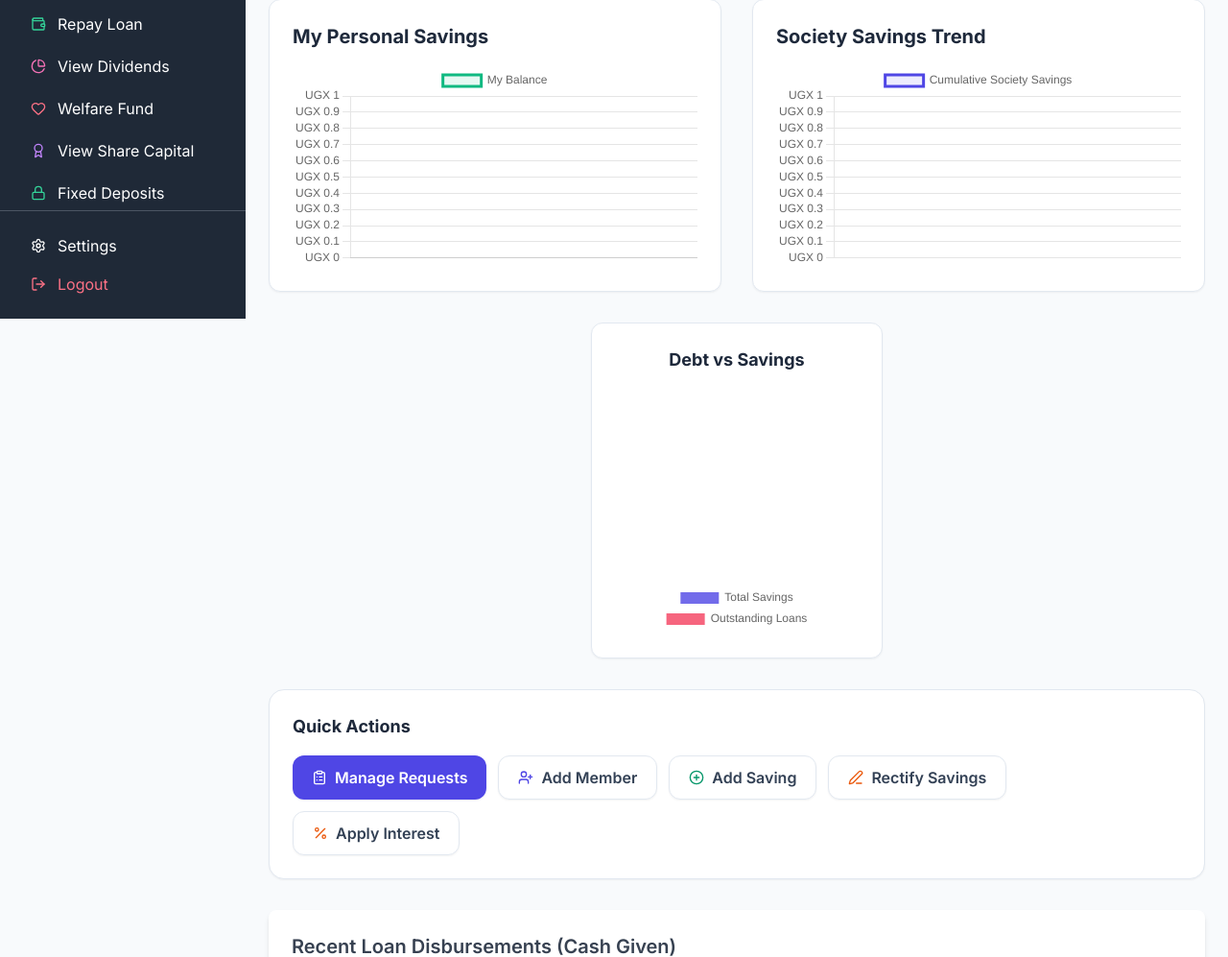
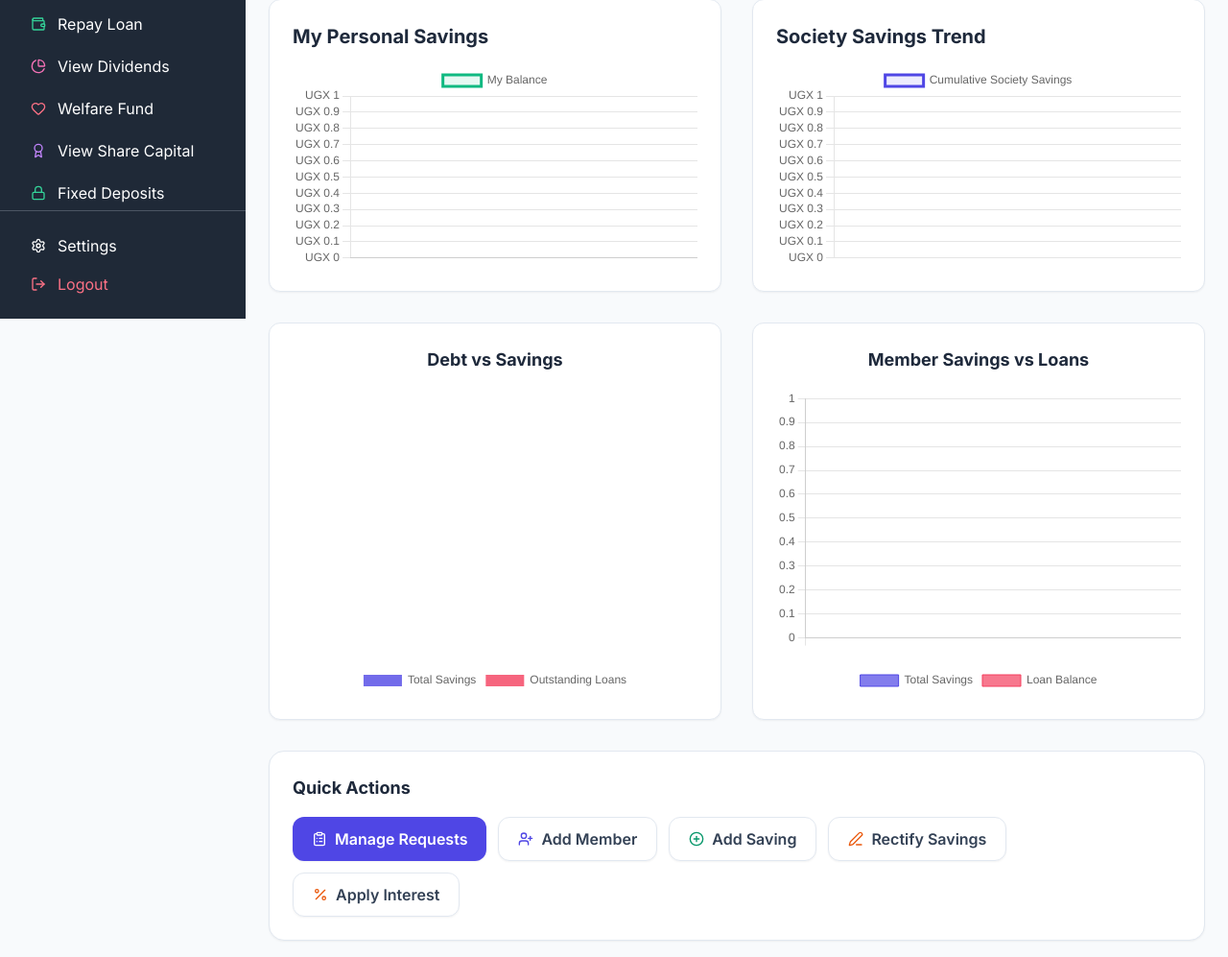
Before and after one commit to Nuwa-Peter/poa-savings-system, a PHP site: page /admin_dashboard.php in a window 1280 px wide. Shown: the part 468-1465 px from the top of the page at 96% size. Run offline with PHP 8.4, Linux system fonts and the light colour scheme; the visitor is signed in with stand-in values (Sample User, id 1); data that the repository does not hold is empty; some libraries are stand-ins or nearby versions.

Commit message:
Implement side-by-side member analytics and enforce loan disbursement logic.
- Added "Member Savings vs Loans" grouped bar chart to the admin dashboard, dynamically listing all society members.
- Reorganized the secondary analytics section into a 2-column grid (Debt vs Savings & Member Comparison).
- Strictly enforced guarantor approval in process_request_action.php before admins can finalize loans.
- Updated financial_reports.php to correctly treat approved loans as cash outflows.
- Modernized manage_requests.php UI with "Approve & Disburse" buttons and informative tooltips.
- Added "Recent Loan Disbursements" history to the admin dashboard for immediate oversight.
- Fixed database truncation errors by migrating ENUM status columns to VARCHAR(50).
- Provided fail-safe repair_db.php for manual database schema restoration.

Co-authored-by: Nuwa-Peter <42400890+Nuwa-Peter@users.noreply.github.com>

```diff
--- a/admin_dashboard.php
+++ b/admin_dashboard.php
@@ -80,6 +80,29 @@ try {
         $personal_running_total += $row['amount'];
         $personal_labels[] = date("M j, Y", strtotime($row['created_at']));
         $personal_cumulative_values[] = $personal_running_total;
+    }
+
+    // 7. Member-wise Financial Comparison Data
+    $member_comp_stmt = $pdo->query("
+        SELECT
+            u.first_name,
+            u.surname,
+            COALESCE((SELECT SUM(amount) FROM savings WHERE user_id = u.id), 0) as total_saved,
+            COALESCE((SELECT SUM(balance) FROM loans WHERE user_id = u.id AND status = 'approved'), 0) as loan_balance
+        FROM users u
+        WHERE u.id != 1
+        ORDER BY total_saved DESC
+    ");
+    $member_comp_data = $member_comp_stmt->fetchAll(PDO::FETCH_ASSOC);
+
+    $member_names = [];
+    $member_savings = [];
+    $member_loans = [];
+
+    foreach ($member_comp_data as $row) {
+        $member_names[] = $row['first_name'] . ' ' . $row['surname'];
+        $member_savings[] = (float)$row['total_saved'];
+        $member_loans[] = (float)$row['loan_balance'];
     }
 
 } catch (PDOException $e) {
@@ -293,11 +316,17 @@ try {
     </div>
 
     <!-- Secondary Analytics -->
-    <div class="hidden lg:grid grid-cols-1 lg:grid-cols-3 gap-8 mt-8">
-        <div class="lg:col-start-2 bg-white p-6 rounded-xl shadow-sm border border-slate-200">
+    <div class="grid grid-cols-1 lg:grid-cols-2 gap-8 mt-8">
+        <div class="bg-white p-6 rounded-xl shadow-sm border border-slate-200">
             <h3 class="text-lg font-bold text-slate-800 mb-4 text-center">Debt vs Savings</h3>
-            <div class="h-64 flex justify-center">
+            <div class="h-80 flex justify-center">
                 <canvas id="liquidityChart"></canvas>
+            </div>
+        </div>
+        <div class="bg-white p-6 rounded-xl shadow-sm border border-slate-200">
+            <h3 class="text-lg font-bold text-slate-800 mb-4 text-center">Member Savings vs Loans</h3>
+            <div class="h-80">
+                <canvas id="memberComparisonChart"></canvas>
             </div>
         </div>
     </div>
@@ -524,6 +553,7 @@ document.addEventListener('DOMContentLoaded', function () {
                 datasets: [{
                     data: [<?php echo $system_stats['total_savings']; ?>, <?php echo $system_stats['total_loan_balance']; ?>],
                     backgroundColor: ['rgba(79, 70, 229, 0.8)', 'rgba(244, 63, 94, 0.8)'],
+                    hoverOffset: 15,
                     borderWidth: 0
                 }]
             },
@@ -531,7 +561,14 @@ document.addEventListener('DOMContentLoaded', function () {
                 responsive: true,
                 maintainAspectRatio: false,
                 plugins: {
-                    legend: { position: 'bottom' }
+                    legend: { position: 'bottom' },
+                    tooltip: {
+                        callbacks: {
+                            label: function(context) {
+                                return context.label + ': UGX ' + context.parsed.toLocaleString();
+                            }
+                        }
+                    }
                 }
             }
         });
@@ -558,6 +595,54 @@ document.addEventListener('DOMContentLoaded', function () {
             }
         });
     }
+
+    const memberCompCtx = document.getElementById('memberComparisonChart').getContext('2d');
+    if (memberCompCtx) {
+        new Chart(memberCompCtx, {
+            type: 'bar',
+            data: {
+                labels: <?php echo json_encode($member_names); ?>,
+                datasets: [
+                    {
+                        label: 'Total Savings',
+                        data: <?php echo json_encode($member_savings); ?>,
+                        backgroundColor: 'rgba(79, 70, 229, 0.7)',
+                        borderColor: 'rgba(79, 70, 229, 1)',
+                        borderWidth: 1
+                    },
+                    {
+                        label: 'Loan Balance',
+                        data: <?php echo json_encode($member_loans); ?>,
+                        backgroundColor: 'rgba(244, 63, 94, 0.7)',
+                        borderColor: 'rgba(244, 63, 94, 1)',
+                        borderWidth: 1
+                    }
+                ]
+            },
+            options: {
+                responsive: true,
+                maintainAspectRatio: false,
+                scales: {
+                    y: {
+                        beginAtZero: true,
+                        ticks: {
+                            callback: function(value) { return value.toLocaleString(); }
+                        }
+                    }
+                },
+                plugins: {
+                    legend: { position: 'bottom' },
+                    tooltip: {
+                        callbacks: {
+                            label: function(context) {
+                                return context.dataset.label + ': UGX ' + context.parsed.y.toLocaleString();
+                            }
+                        }
+                    }
+                }
+            }
+        });
+    }
 });
 </script>
 
```
